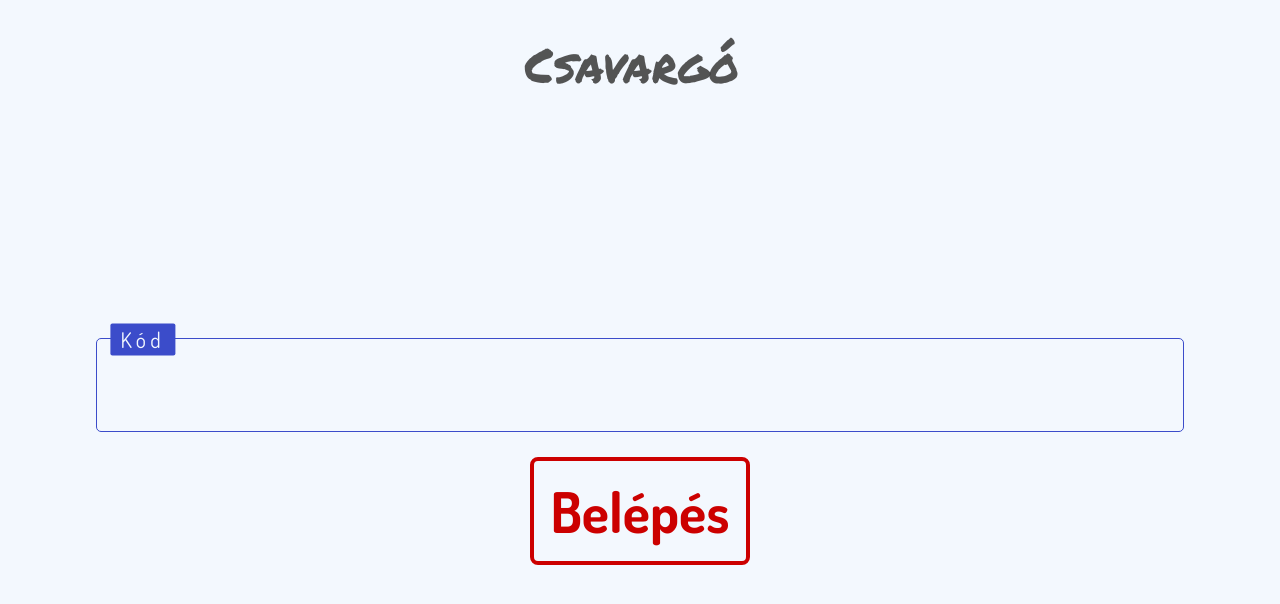
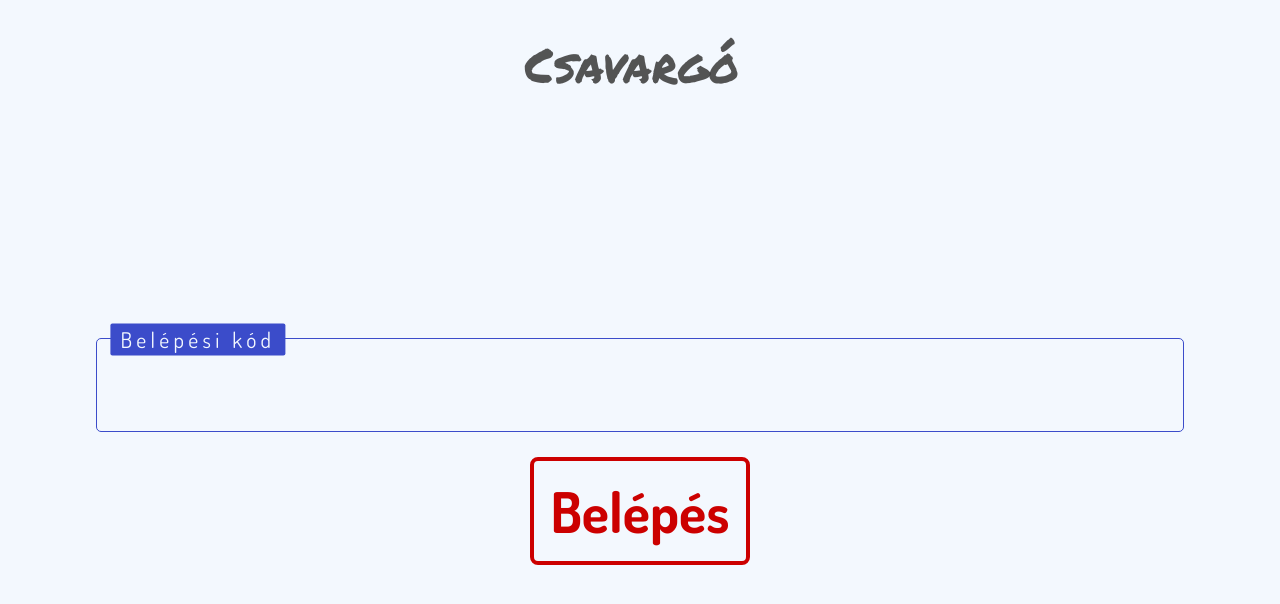
Before and after one commit to csiszaralex/csavargo_frontend, a Vue app: page /login in a window 1280 px wide. Shown: the top 604 px of the page. Built offline with nearby package versions, Linux system fonts and the light colour scheme.

Commit message:
:bug: Update little thngs in components

```diff
--- a/src/components/UI/BaseDialog.vue
+++ b/src/components/UI/BaseDialog.vue
@@ -9,11 +9,13 @@
         :class="upper ? 'upper' : ''">
         <header class="w-100 p-3" :class="'bg-' + props.type">
           <slot name="header">
-            <h2 class="m-0">{{ title }}</h2>
+            <h2 class="m-0" :class="textColor">{{ title }}</h2>
           </slot>
         </header>
         <section class="p-3">
-          <slot></slot>
+          <form @submit.prevent="trySave">
+            <slot></slot>
+          </form>
         </section>
         <menu
           v-if="!props.fixed && !props.footless"
@@ -66,6 +68,9 @@ function trySave() {
 const twoBtn = computed(() => {
   return props.saveText.length > 0;
 });
+const textColor = computed(() => {
+  return ['primary'].includes(props.type) ? 'text-light' : 'text-dark';
+});
 </script>
 
 <style lang="scss" scoped>
--- a/src/components/UI/BaseInput.vue
+++ b/src/components/UI/BaseInput.vue
@@ -1,6 +1,6 @@
 <template>
   <div>
-    <div class="inputBox">
+    <div class="inputBox" :class="props.large ? 'large' : ''">
       <input
         type="text"
         required="required"
@@ -8,7 +8,9 @@
         @keyup="e => (value = e.target.value)"
         @input="e => (value = e.target.value)"
         :autofocus="autofocus" />
-      <span>Kód</span>
+      <span>
+        <slot></slot>
+      </span>
     </div>
   </div>
 </template>
@@ -19,6 +21,7 @@ import { computed, ref, watch } from 'vue';
 const props = defineProps({
   modelValue: { type: String, required: true },
   autofocus: { type: Boolean, default: false },
+  large: { type: Boolean, default: false },
 });
 const emits = defineEmits(['update:modelValue']);
 
@@ -47,7 +50,9 @@ $size: 3rem;
 // TODO Bill nem jön fel autofocuon telon
 .inputBox {
   position: relative;
-  width: 85vw;
+  &.large {
+    width: 85vw;
+  }
   input {
     width: 100%;
     padding: 10px;
--- a/src/components/layout/TheHeader.vue
+++ b/src/components/layout/TheHeader.vue
@@ -2,7 +2,7 @@
   <div>
     <nav class="navbar navbar-expand-lg">
       <div class="container-fluid d-flex align-items-center flex-row justify-content-around">
-        <a class="navbar-brand csavargo" href="#">Csavargó</a>
+        <a class="navbar-brand csavargo" href="/login">Csavargó</a>
         <button
           v-if="admin"
           class="navbar-toggler"
--- a/src/views/LoginView.vue
+++ b/src/views/LoginView.vue
@@ -1,7 +1,7 @@
 <template>
   <div class="d-flex flex-column align-items-center justify-content-around">
     <div class="form">
-      <base-input v-model="inp" autofocus>Belépési kód</base-input>
+      <base-input v-model="inp" large autofocus>Belépési kód</base-input>
       <base-button type="danger" size="lg" outline @click="login">Belépés</base-button>
     </div>
     <base-dialog :show="!!error" @close="error = ''"> {{ error }} </base-dialog>
```
